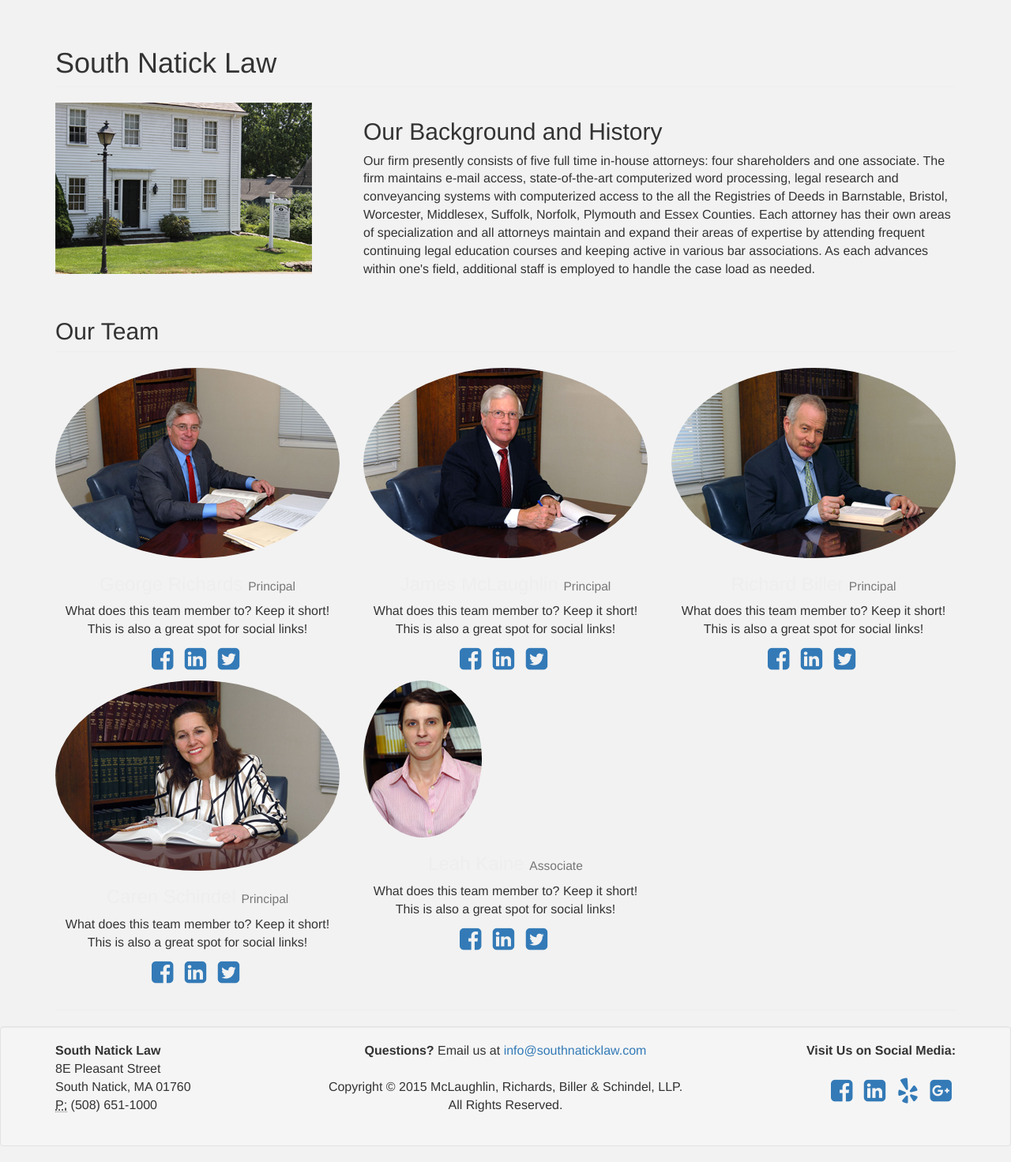
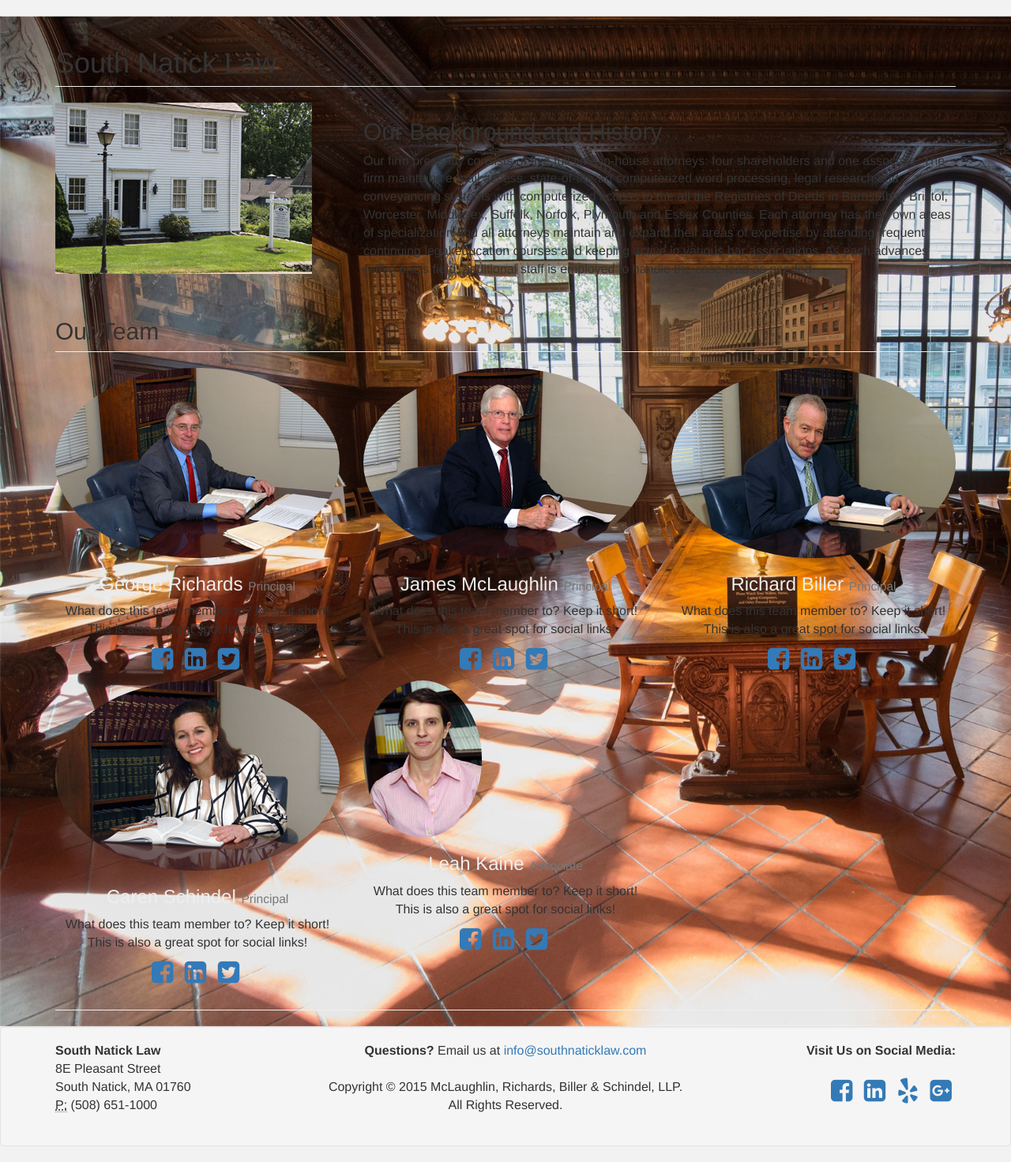
Before and after one commit to samajammin/south-natick-law, a Django app: page /about in a window 1280 px wide. Shown: the part 51-1523 px from the top of the page at 79% size. Run offline with Django 3.2, Linux system fonts and the light colour scheme; parts of the project's set-up code (start-up, migrations or seed data) failed here and were passed over; some libraries are stand-ins or nearby versions.

Commit message:
Add background img

```diff
--- a/website/templates/base.html
+++ b/website/templates/base.html
@@ -70,13 +70,13 @@
    </nav>
 
 {#big hero image#}
-{#  <div class="container-fluid" id="hero">#}
+  <div class="container-fluid" id="hero">
     <div class="container">
       {% block content %}
         <h1>Hello, world!</h1>
       {% endblock content %}
     </div>
-{#  </div>#}
+  </div>
 
   <div class="footer well">
       <div class="container">
```
